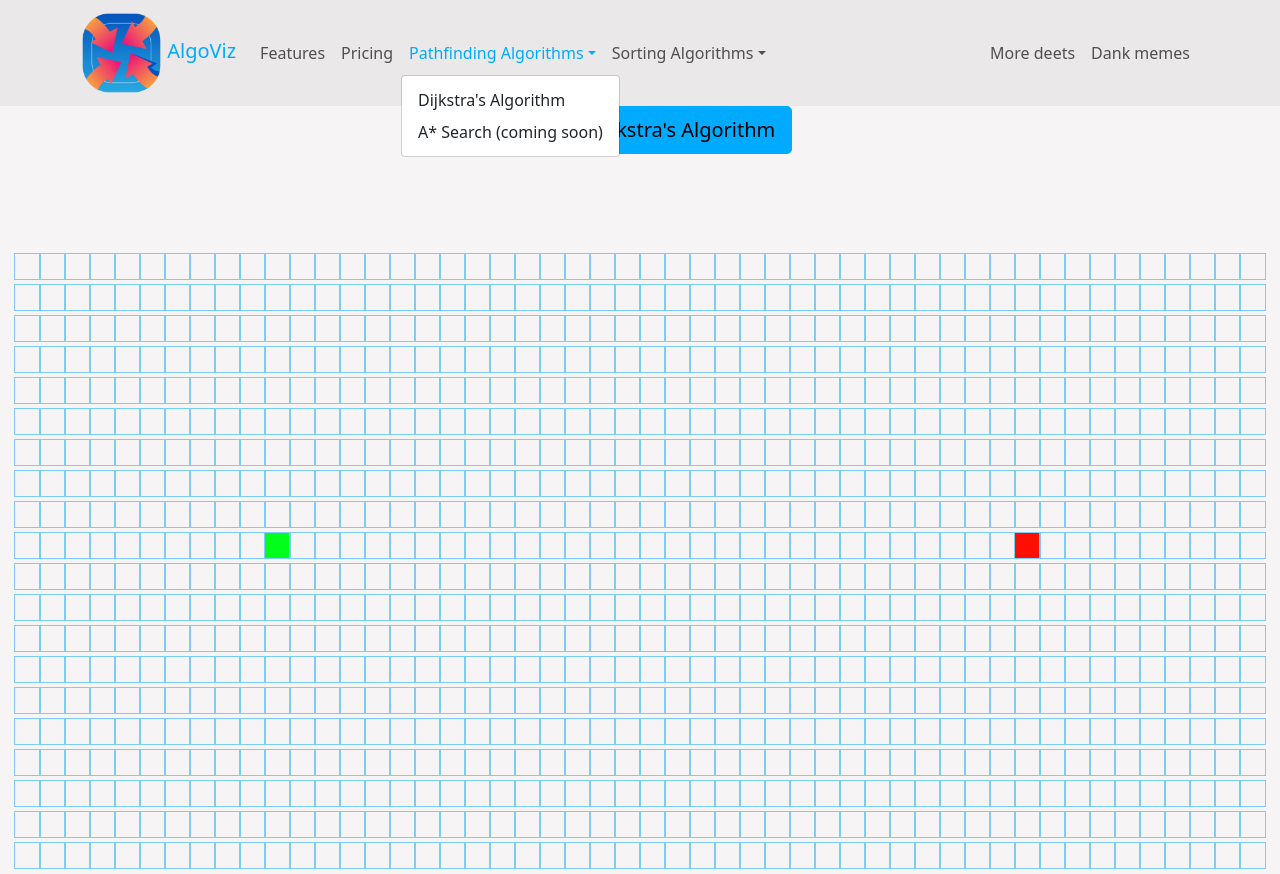
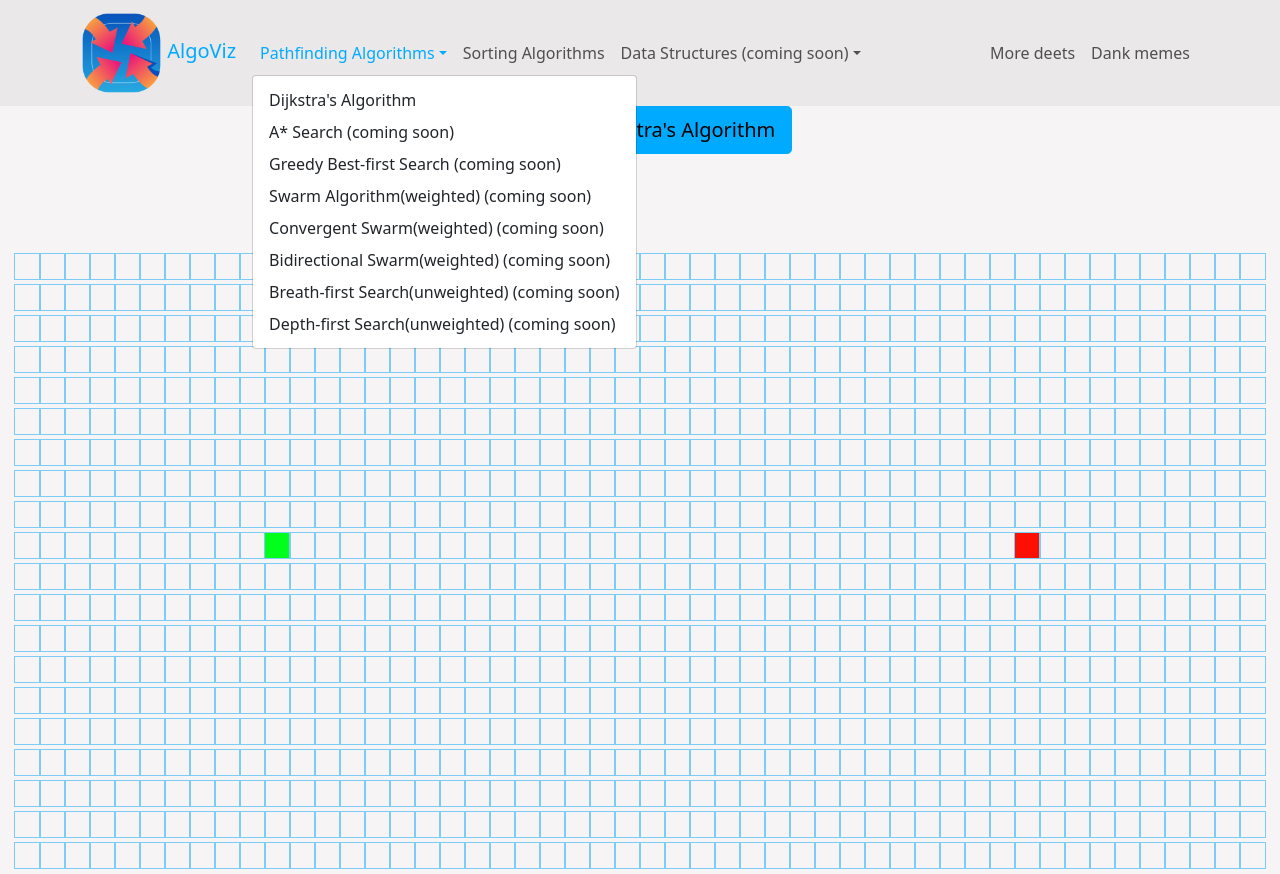
Before and after one commit to cjohnson74/AlgoViz, a React (Create React App) app: page / in a window 1280 px wide. Both pictures are taken after a click on the button "Pathfinding Algorithms". Built offline with nearby package versions, Linux system fonts and the light colour scheme.

Commit message:
merge sort is now complete added datastructures dropdown with future topics and added more future pathfinding algorithms

```diff
--- a/src/App.js
+++ b/src/App.js
@@ -15,13 +15,13 @@ function App() {
 
   function renderSwitch(componentToRender){
     switch(componentToRender) {
-      case "dijkstra":
+      case "Dijkstra":
         setAppState({component: <PathfindingVisualizer />});
         return;
       case "AStar":
         setAppState({component: <ComingSoon />});
         return;
-      case "MergeSort":
+      case "SortingAlgorithms":
         setAppState({component: <SortingVisualizer />});
         return;
       case "ComingSoon":
@@ -41,22 +41,54 @@ function App() {
           <Navbar.Toggle aria-controls="responsive-navbar-nav" />
           <Navbar.Collapse id="responsive-navbar-nav">
             <Nav className="me-auto">
-              <Nav.Link href="#features">Features</Nav.Link>
-              <Nav.Link href="#pricing">Pricing</Nav.Link>
               <NavDropdown title="Pathfinding Algorithms" id="collasible-nav-dropdown">
-                <NavDropdown.Item onClick={() => renderSwitch("dijkstra")} href="#Dijkstra">
+                <NavDropdown.Item onClick={() => renderSwitch("Dijkstra")} href="#Dijkstra">
                   Dijkstra's Algorithm
                 </NavDropdown.Item>
                 <NavDropdown.Item onClick={() => renderSwitch("AStar")} href="#AStar">
                   A* Search (coming soon)
                 </NavDropdown.Item>
+                <NavDropdown.Item onClick={() => renderSwitch("Greedy")} href="#Greedy">
+                  Greedy Best-first Search (coming soon)
+                </NavDropdown.Item>
+                <NavDropdown.Item onClick={() => renderSwitch("Swarm")} href="#Swarm">
+                  Swarm Algorithm(weighted) (coming soon)
+                </NavDropdown.Item>
+                <NavDropdown.Item onClick={() => renderSwitch("ConvergentSwarm")} href="#ConvergentSwarm">
+                  Convergent Swarm(weighted) (coming soon)
+                </NavDropdown.Item>
+                <NavDropdown.Item onClick={() => renderSwitch("BidirectionalSwarm")} href="#BidirectionalSwarm">
+                  Bidirectional Swarm(weighted) (coming soon)
+                </NavDropdown.Item>
+                <NavDropdown.Item onClick={() => renderSwitch("BreathFirst")} href="#BreathFirst">
+                  Breath-first Search(unweighted) (coming soon)
+                </NavDropdown.Item>
+                <NavDropdown.Item onClick={() => renderSwitch("DepthFirst")} href="#DepthFirst">
+                  Depth-first Search(unweighted) (coming soon)
+                </NavDropdown.Item>
               </NavDropdown>
-              <NavDropdown title="Sorting Algorithms" id="collasible-nav-dropdown">
-                <NavDropdown.Item onClick={() => renderSwitch("MergeSort")} href="#MergeSort">
-                  Merge Sort
+              <Nav.Link onClick={() => renderSwitch("SortingAlgorithms")}>Sorting Algorithms</Nav.Link>
+              <NavDropdown title="Data Structures (coming soon)" id="collasible-nav-dropdown">
+                <NavDropdown.Item onClick={() => renderSwitch("Arrays")} href="#Arrays">
+                  Array/List (coming soon)
                 </NavDropdown.Item>
-                <NavDropdown.Item onClick={() => renderSwitch("ComingSoon")} href="#ComingSoon">
-                  (coming soon)
+                <NavDropdown.Item onClick={() => renderSwitch("LinkedLists")} href="#AStar">
+                  Linked List (coming soon)
+                </NavDropdown.Item>
+                <NavDropdown.Item onClick={() => renderSwitch("HashTables")} href="#AStar">
+                  HashTables (coming soon)
+                </NavDropdown.Item>
+                <NavDropdown.Item onClick={() => renderSwitch("Queue")} href="#AStar">
+                  Queue (coming soon)
+                </NavDropdown.Item>
+                <NavDropdown.Item onClick={() => renderSwitch("Stack")} href="#AStar">
+                  Stack (coming soon)
+                </NavDropdown.Item>
+                <NavDropdown.Item onClick={() => renderSwitch("Trees")} href="#AStar">
+                  Trees(Binary) (coming soon)
+                </NavDropdown.Item>
+                <NavDropdown.Item onClick={() => renderSwitch("Graphs")} href="#AStar">
+                  Graphs (coming soon)
                 </NavDropdown.Item>
               </NavDropdown>
             </Nav>
--- a/src/SortingVisualizer/SortingVisualizer.css
+++ b/src/SortingVisualizer/SortingVisualizer.css
@@ -4,7 +4,7 @@
 }
 
 .array-bar {
-    width: 2px;
+    width: 6px;
     background-color: #00aaff;
     display: inline-block;
     margin: 0 1px;
--- a/src/SortingVisualizer/SortingVisulaizer.jsx
+++ b/src/SortingVisualizer/SortingVisulaizer.jsx
@@ -3,10 +3,10 @@ import { getMergeSortAnimations } from "../sortingAlgorithms/sortingAlgorithms";
 import "../SortingVisualizer/SortingVisualizer.css";
 
 // Speed of animation can be changed here
-const ANIMATION_SPEED_MS = 3;
+const ANIMATION_SPEED_MS = 200;
 
 // Number of bars (values) in the array can be changed here
-const NUMBER_OF_ARRAY_BARS = 400;
+const NUMBER_OF_ARRAY_BARS = 200;
 
 export default class SortingVisualizer extends React.Component {
   constructor(props) {
@@ -94,6 +94,7 @@ export default class SortingVisualizer extends React.Component {
           onClick={() => this.quickSort()}
         >
           Quick Sort
+          (coming Soon)
         </button>
         <button
           id="startBtn"
@@ -102,6 +103,7 @@ export default class SortingVisualizer extends React.Component {
           onClick={() => this.heapSort()}
         >
           Heap Sort
+          (coming soon)
         </button>
         <button
           id="startBtn"
@@ -110,6 +112,7 @@ export default class SortingVisualizer extends React.Component {
           onClick={() => this.bubbleSort()}
         >
           Bubble Sort
+          (coming soon)
         </button>
       </div>
     );
```
